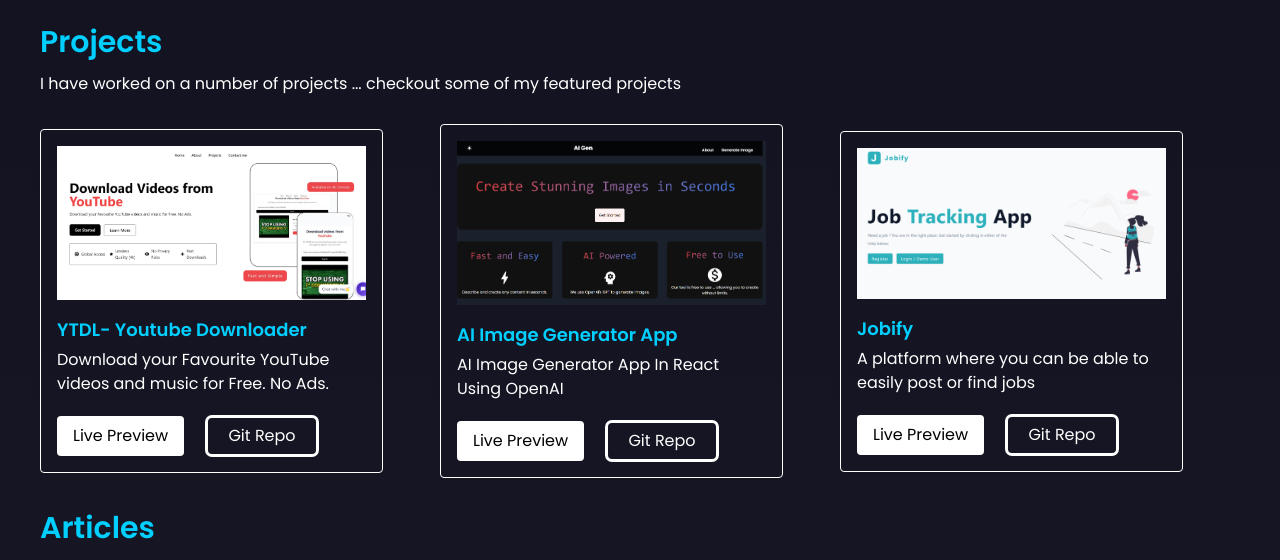
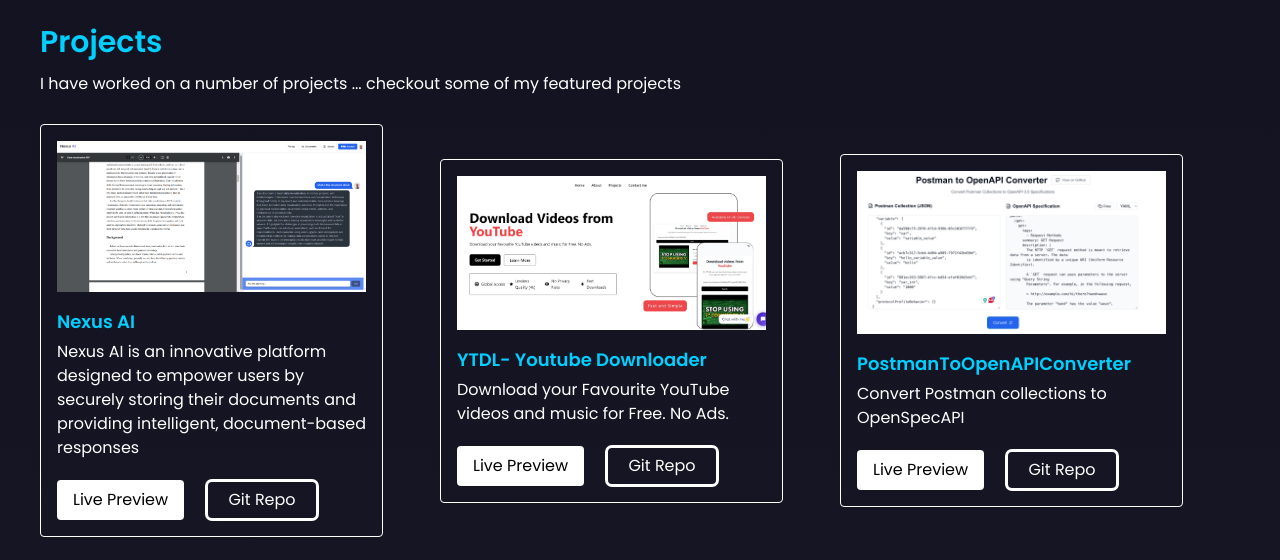
Before and after one commit to preston176/Personal-Portfolio, a React (Vite) app: page / in a window 1280 px wide. Shown: the part 1800-2360 px from the top of the page. Built offline with nearby package versions, Linux system fonts and the light colour scheme; no server answers.

Commit message:
feat: add Nexus AI project and update Projects component with new project details

```diff
--- a/src/components/Projects.tsx
+++ b/src/components/Projects.tsx
@@ -2,6 +2,14 @@
 
 const Projects = () => {
   const projectsData = [
+    {
+      title: "Nexus AI",
+      description: "Nexus AI is an innovative platform designed to empower users by securely storing their documents and providing intelligent, document-based responses",
+      photo: "/images/projects/nexusai.PNG",
+      liveURL: "https://nexusai-pdf.vercel.app/",
+      repoURL: "https://github.com/preston176/nexusAI",
+      altText: "An image of NexusAI project"
+    },
     {
       title: "YTDL- Youtube Downloader",
       description: "Download your Favourite YouTube videos and music for Free. No Ads.",
@@ -10,22 +18,14 @@
       repoURL: "https://github.com/preston176/ytdl-next",
       altText: "An image of YTDL project"
     },
-    {
-      title: "AI Image Generator App",
-      description: "AI Image Generator App In React Using OpenAI",
-      photo: "/images/projects/AIGEN.png",
-      liveURL: "https://ai-gen-sable.vercel.app/",
-      repoURL: "https://github.com/preston176/AI-Gen",
-      altText: "An image of AI Image Generator project"
-    },
 
     {
-      title: "Jobify",
-      description: "A platform where you can be able to easily post or find jobs",
-      photo: "/images/projects/jobify.png",
-      liveURL: "https://jobify-app-3o5e.onrender.com/",
-      repoURL: "https://github.com/preston176/jobify",
-      altText: "An image of Jobify project"
+      title: "PostmanToOpenAPIConverter",
+      description: "Convert Postman collections to OpenSpecAPI",
+      photo: "/images/projects/postmanopenspec.png",
+      liveURL: "https://postmantoopenapiconverter.netlify.app/",
+      repoURL: "https://github.com/preston176/PostmanToOpenAPIConverter",
+      altText: "An image of my collaborative Project"
     },
   ]
 
```
Also changed, not shown: public/images/projects/nexusai.PNG (added), public/images/projects/postmanopenspec.png (added).
